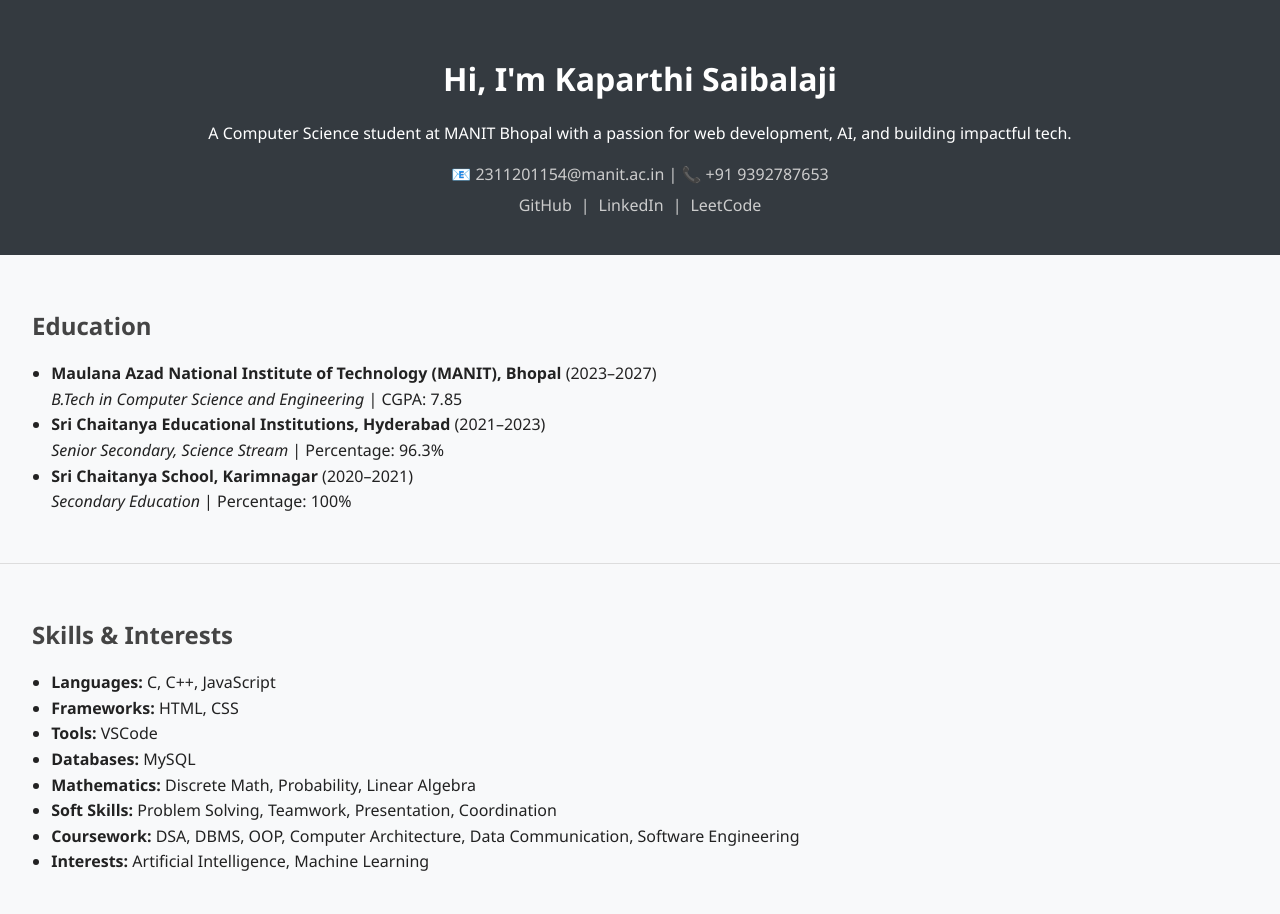
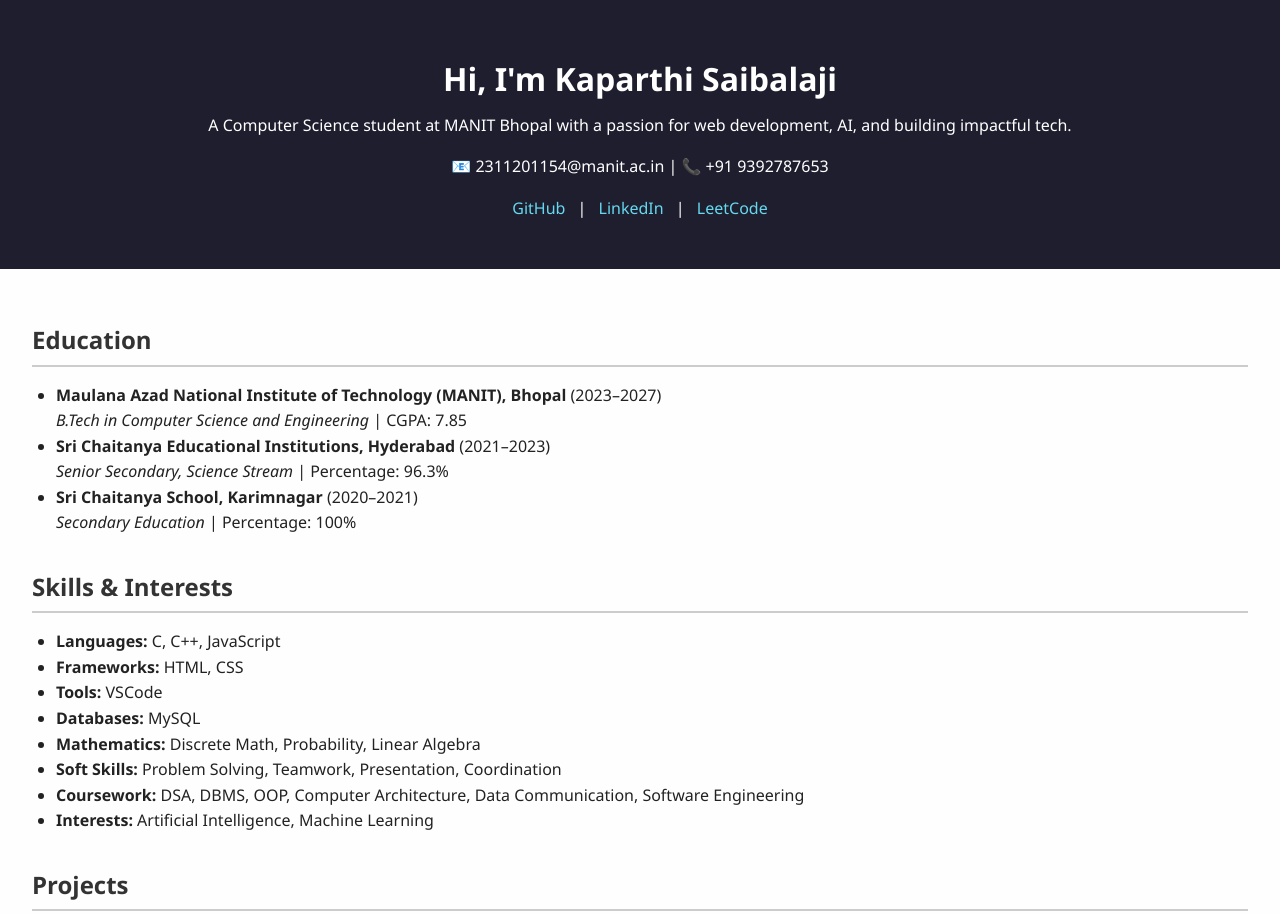
Before and after one commit to KaparthiSaiBalaji/Portfolio, a plain HTML site: page index.html in a window 1280 px wide. Shown: the top 914 px of the page. Drawn offline with Linux system fonts and the light colour scheme.

Commit message:
Update portfolio.css

```diff
--- a/portfolio.css
+++ b/portfolio.css
@@ -2,14 +2,14 @@ body {
   font-family: 'Segoe UI', sans-serif;
   margin: 0;
   padding: 0;
-  background: #f8f9fa;
+  background: #fefefe;
   color: #222;
   line-height: 1.6;
 }
 
 header {
-  background: #343a40;
-  color: #fff;
+  background: #1e1e2f;
+  color: white;
   padding: 2rem;
   text-align: center;
 }
@@ -18,29 +18,39 @@ header h1 {
   margin-bottom: 0.5rem;
 }
 
-.contact p, .contact a {
-  margin: 0.3rem;
-  color: #ccc;
+header p {
+  margin-top: 0;
+}
+
+.contact a {
+  color: #66d9ef;
   text-decoration: none;
+  margin: 0 0.5rem;
+}
+
+main {
+  padding: 2rem;
 }
 
 section {
-  padding: 2rem;
-  border-bottom: 1px solid #ddd;
+  margin-bottom: 2rem;
 }
 
 section h2 {
-  color: #444;
+  border-bottom: 2px solid #ccc;
+  padding-bottom: 0.3rem;
   margin-bottom: 1rem;
+  color: #333;
 }
 
 ul {
-  padding-left: 1.2rem;
+  padding-left: 1.5rem;
 }
 
 footer {
-  background: #343a40;
-  color: white;
+  background: #1e1e2f;
+  color: #aaa;
   text-align: center;
   padding: 1rem;
+  margin-top: 2rem;
 }
```
